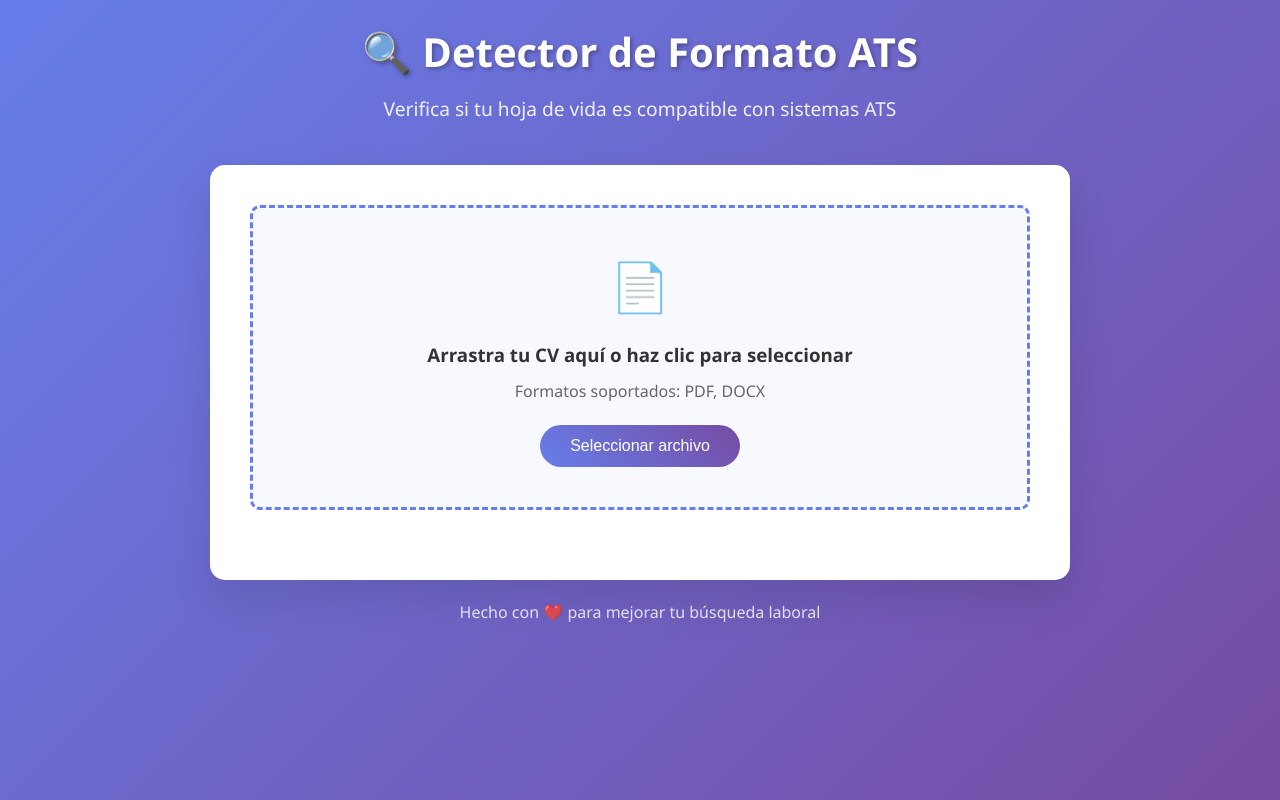
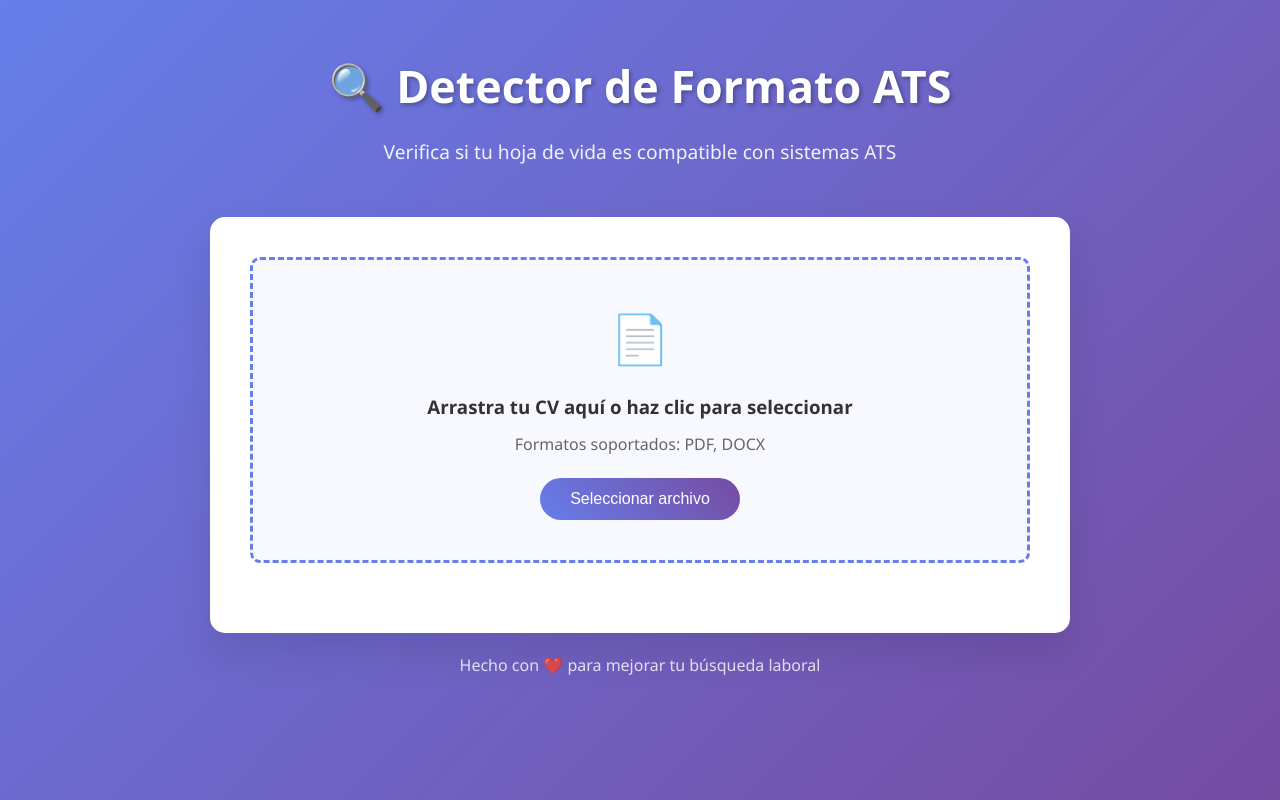
Before and after one commit to Santiago13dev/ATSDEV, a plain HTML site: page index.html in a window 1280 px wide. Drawn offline with nearby package versions, Linux system fonts and the light colour scheme.

Commit message:
fix header spacing

```diff
--- a/style.css
+++ b/style.css
@@ -20,13 +20,14 @@ body {
 
 header {
     text-align: center;
-    margin-bottom: 40px;
+    margin-bottom: 50px;
+    padding-top: 30px;
     color: white;
 }
 
 header h1 {
-    font-size: 2.5rem;
-    margin-bottom: 10px;
+    font-size: 2.8rem;
+    margin-bottom: 15px;
     text-shadow: 2px 2px 4px rgba(0,0,0,0.3);
 }
 
```
